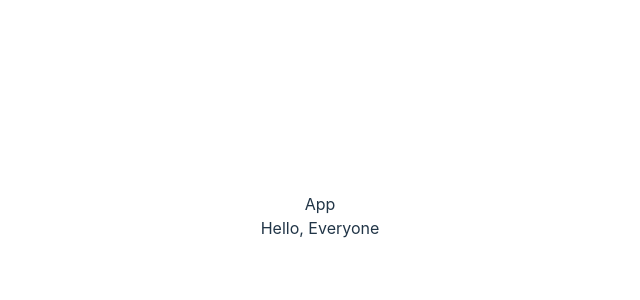
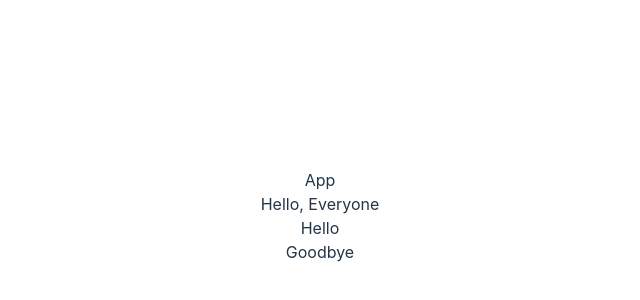
Before and after one commit to Om-Prakash-Chaurasia/bangalore, a React (Vite) app in the folder b-branch/: page / in a window 1280 px wide. Shown: the part 184-484 px from the top of the page, without its empty margins (320-960 px from the left). Built offline with nearby package versions, Linux system fonts and the light colour scheme.

Commit message:
Named and defau;t exports and imports explained.

```diff
--- a/b-branch/src/App.jsx
+++ b/b-branch/src/App.jsx
@@ -1,13 +1,16 @@
 import React from "react";
 import "./index.css";
 import "./App.css";
-import Greetings from "./Greetings";
+import Greetings from "./components/Greetings";
+import { Hello, Goodbye } from "./components/Greetings";
 
 function App() {
   return (
     <div>
       App
       <Greetings />
+      <Hello />
+      <Goodbye />
     </div>
   );
 }
--- a/b-branch/src/Greetings.jsx
+++ /dev/null
@@ -1,7 +0,0 @@
-import React from "react";
-
-function Greetings() {
-  return <div>Hello, Everyone</div>;
-}
-
-export default Greetings;
--- /dev/null
+++ b/b-branch/src/components/Greetings.jsx
@@ -0,0 +1,16 @@
+import React from "react";
+
+function Greetings() {
+  return <div>Hello, Everyone</div>;
+}
+
+function Hello() {
+  return <div>Hello</div>;
+}
+
+function Goodbye() {
+  return <div>Goodbye</div>;
+}
+
+export default Greetings;
+export { Hello, Goodbye };
```
